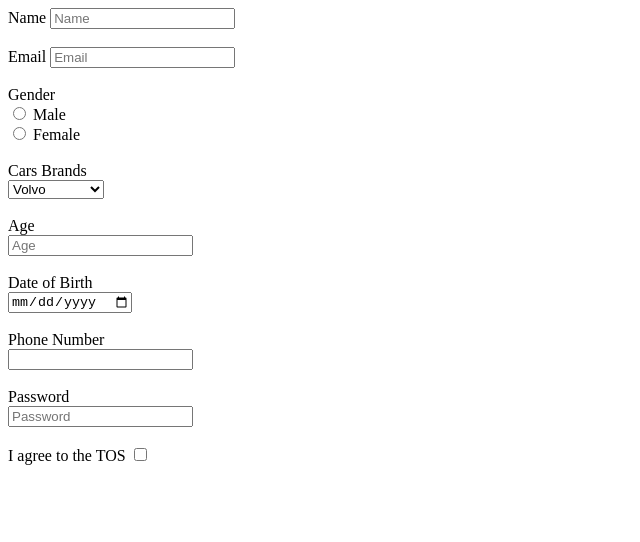
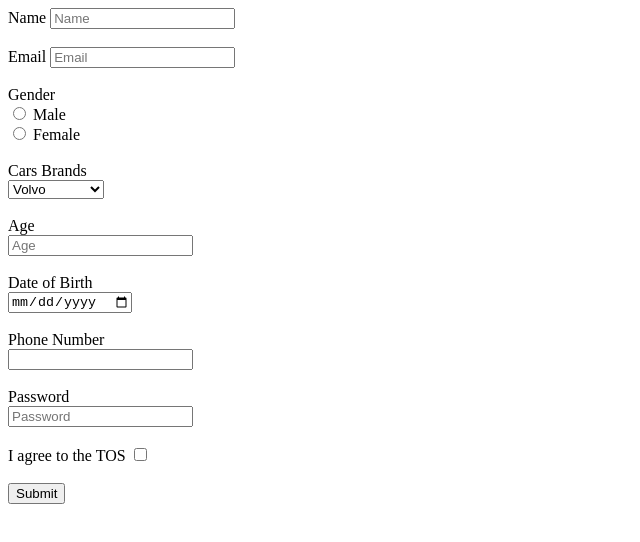
Before and after one commit to acciojob/signup-form-car-PRAD0509, a website: page main.html in a window 1280 px wide. Shown: the whole page, without its empty margins (0-640 px from the left). Drawn offline with Linux system fonts and the light colour scheme.

Commit message:
created a submission

```diff
--- a/main.html
+++ b/main.html
@@ -52,6 +52,10 @@
         <br><br>
         <label for="tos">I agree to the TOS</label>
         <input type="checkbox" id="tos" required>
+	<br><br>
+        <!-- <button> -->
+            <input type="button" value="Submit">
+        <!-- </button> -->
     </form>
 </body>
 
```
